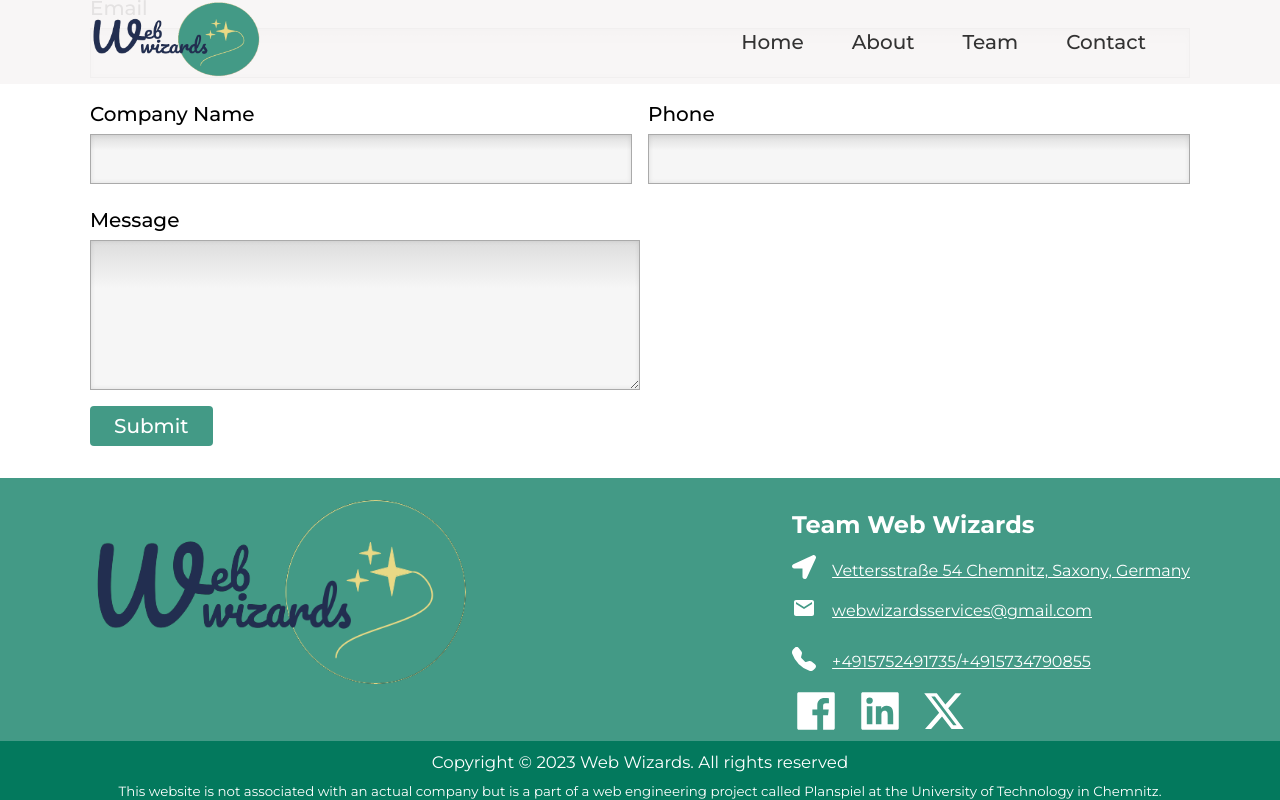
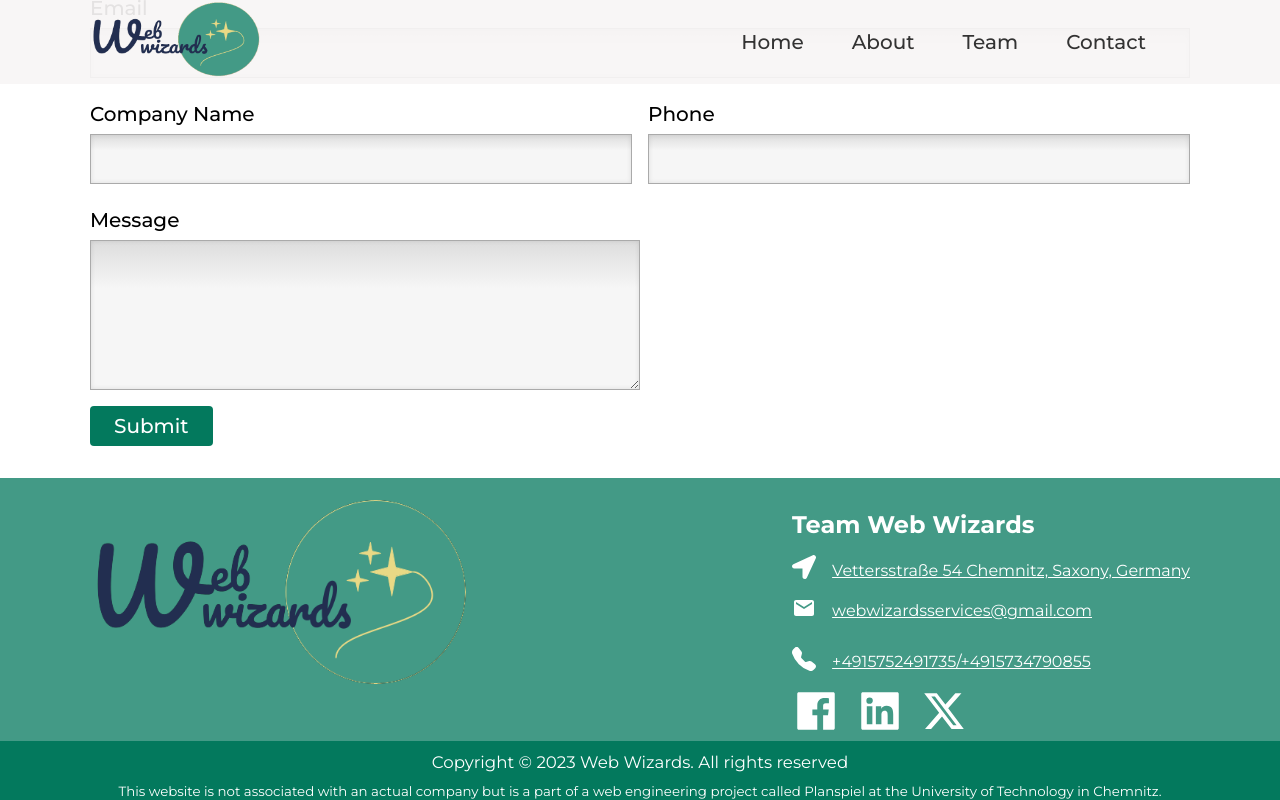
Before and after one commit to saroj2053/web-wizards, a React (Vite) app: page / in a window 1280 px wide. In both pictures the pointer is over the button "Submit". Shown: the part 2144-2944 px from the top of the page. Built offline with nearby package versions, Linux system fonts and the light colour scheme.

Commit message:
minor changes to submit button

```diff
--- a/src/components/ContactForm/ContactForm.css
+++ b/src/components/ContactForm/ContactForm.css
@@ -67,6 +67,10 @@ input, textarea {
   font-weight: 500;
   border-radius: 0.25rem;
   cursor: pointer;
+}
+
+.btn-submit:hover {
+  background: #03795d;
 }
 
 @media screen and (max-width: 768px) {
```
